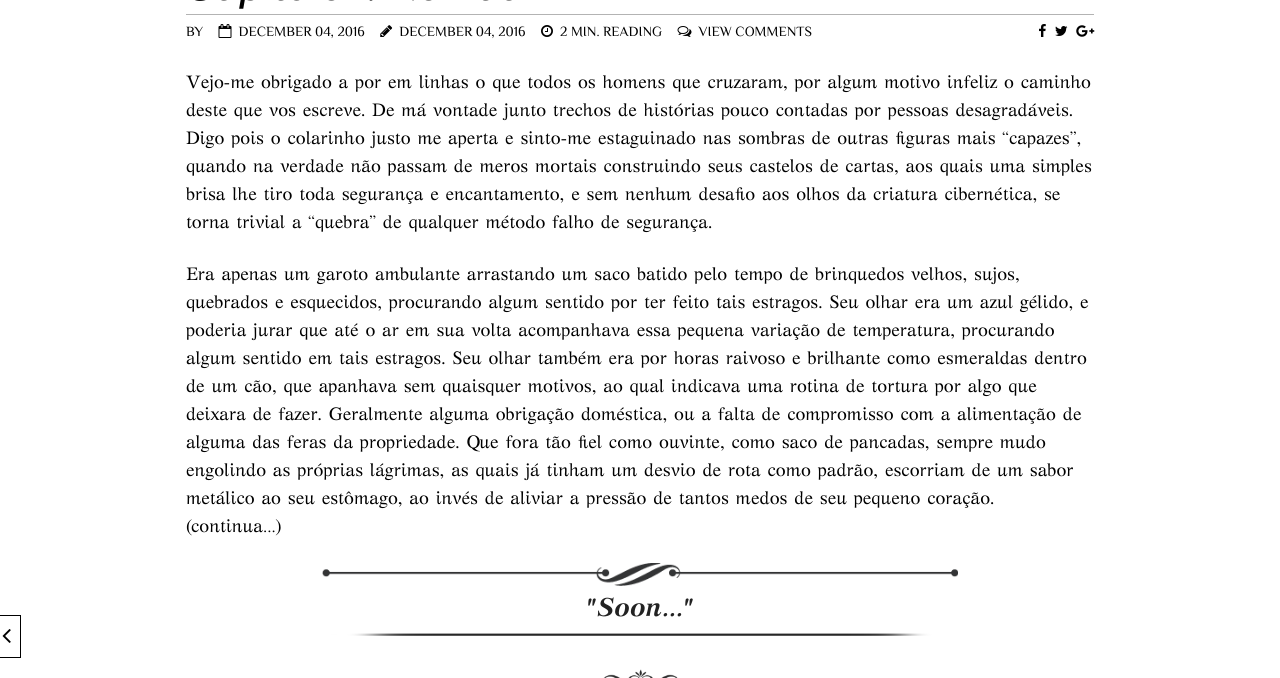
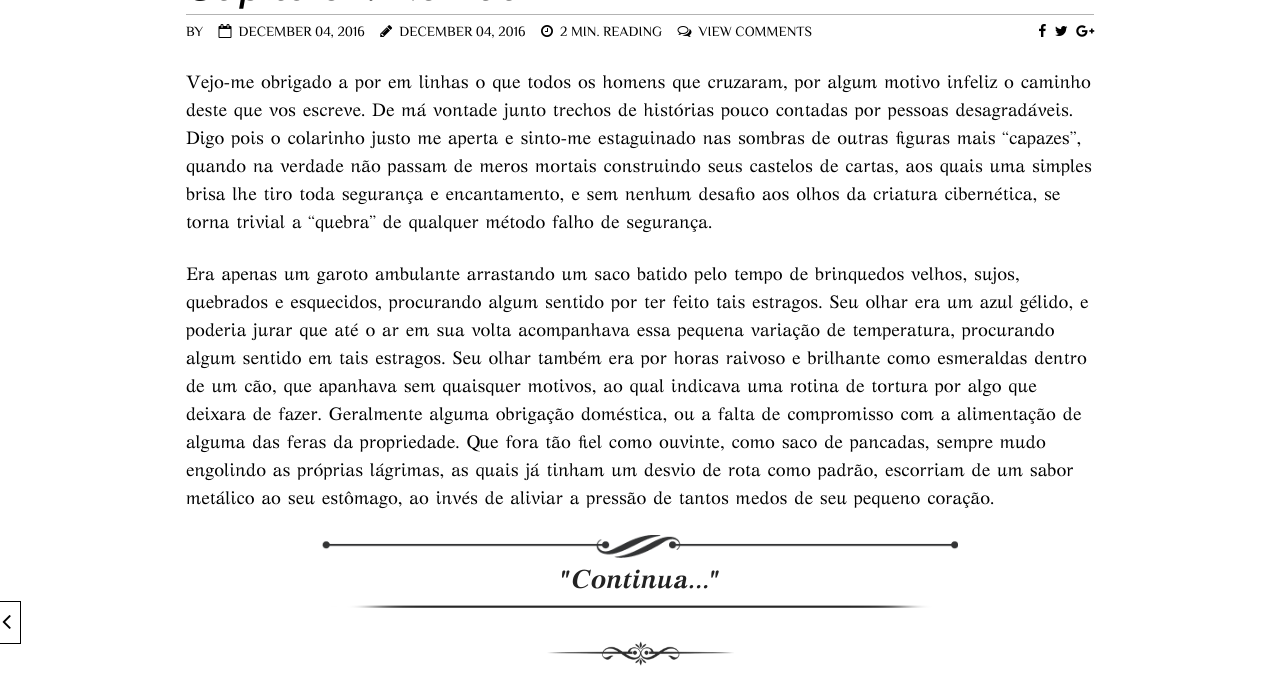
Before and after one commit to Agt-Morgu5/agt-morgu5.github.io, a Jekyll site: the page built from _posts/blog/views/2015-11-14-no-more-flags.md, in a window 1280 px wide and 900 px high, scrolled down 350 px, cut to the strip 0-678 px from the top of the window. Built offline with Jekyll 4.4.1, drawn with Linux system fonts in a browser that asks for light colours; nearby versions of some CDN libraries; comment, search, counter and statistics services are not loaded.

Commit message:
Update 2015-11-14-no-more-flags.md

```diff
--- a/_posts/blog/views/2015-11-14-no-more-flags.md
+++ b/_posts/blog/views/2015-11-14-no-more-flags.md
@@ -12,9 +12,9 @@
 ---
 Vejo-me obrigado a por em linhas o que  todos os homens que cruzaram, por algum motivo infeliz o caminho deste que vos escreve. De má vontade junto trechos de histórias pouco contadas por pessoas desagradáveis. Digo pois o colarinho justo me aperta e sinto-me estaguinado nas sombras de outras figuras mais “capazes”, quando na verdade não passam de meros mortais construindo seus castelos de cartas, aos quais uma simples brisa lhe tiro toda segurança e encantamento, e sem nenhum desafio aos olhos da criatura cibernética, se torna trivial a “quebra” de qualquer método falho de segurança.
 
-Era apenas um garoto ambulante arrastando um saco batido pelo tempo de brinquedos velhos, sujos, quebrados e esquecidos, procurando algum sentido por ter feito tais estragos. Seu olhar era um azul gélido, e poderia jurar que até o ar em sua volta acompanhava essa pequena variação de temperatura, procurando algum sentido em tais estragos. Seu olhar também era por horas raivoso e brilhante como esmeraldas dentro de um cão, que apanhava sem quaisquer motivos, ao qual indicava uma rotina de tortura por algo que deixara de fazer. Geralmente alguma obrigação doméstica, ou a falta de compromisso com a alimentação de alguma das feras da propriedade. Que fora tão fiel como ouvinte, como saco de pancadas, sempre mudo engolindo as próprias lágrimas, as quais já tinham um desvio de rota como padrão, escorriam de um sabor metálico ao seu estômago, ao invés de aliviar a pressão de tantos medos de seu pequeno coração. (continua...)
+Era apenas um garoto ambulante arrastando um saco batido pelo tempo de brinquedos velhos, sujos, quebrados e esquecidos, procurando algum sentido por ter feito tais estragos. Seu olhar era um azul gélido, e poderia jurar que até o ar em sua volta acompanhava essa pequena variação de temperatura, procurando algum sentido em tais estragos. Seu olhar também era por horas raivoso e brilhante como esmeraldas dentro de um cão, que apanhava sem quaisquer motivos, ao qual indicava uma rotina de tortura por algo que deixara de fazer. Geralmente alguma obrigação doméstica, ou a falta de compromisso com a alimentação de alguma das feras da propriedade. Que fora tão fiel como ouvinte, como saco de pancadas, sempre mudo engolindo as próprias lágrimas, as quais já tinham um desvio de rota como padrão, escorriam de um sabor metálico ao seu estômago, ao invés de aliviar a pressão de tantos medos de seu pequeno coração.
 
-<div class="central-quote">"Soon..."</div>
+<div class="central-quote">"Continua..."</div>
 
  <div class="text-divider"></div>
 <figure>
```
